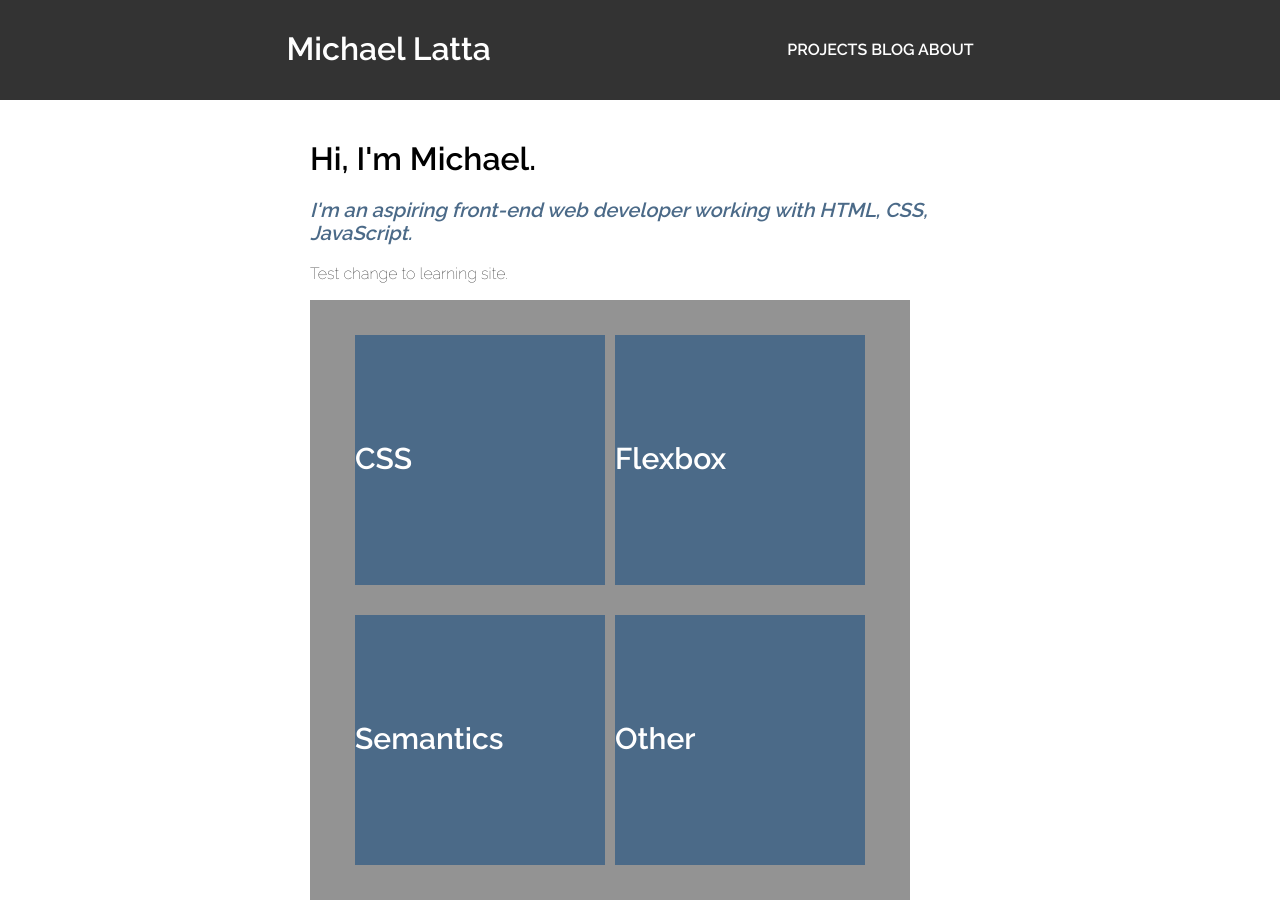
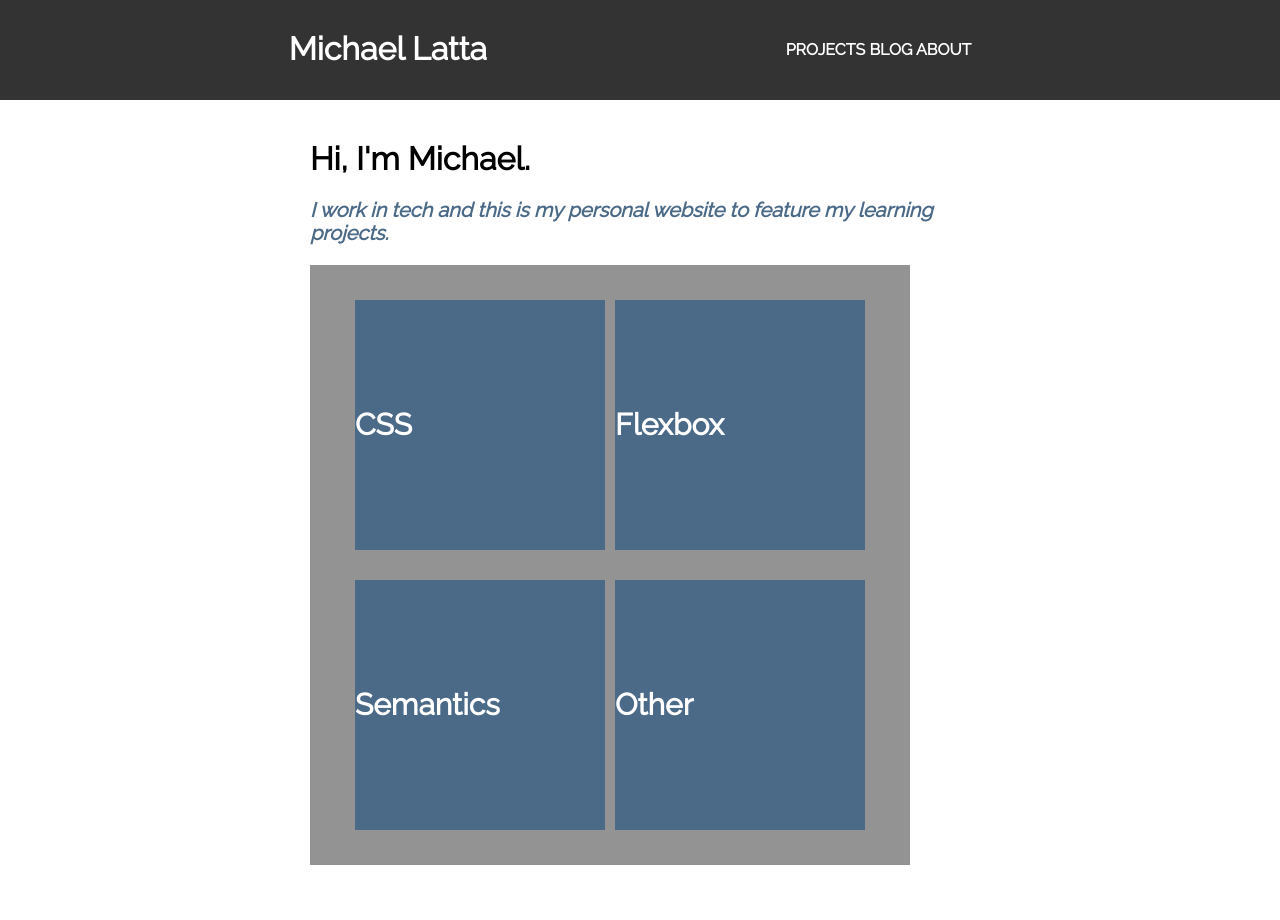
Before and after one commit to michaellatta/michaellatta.github.io, a Jekyll site: the page built from index.html, in a window 1280 px wide. Built offline with Jekyll 4.4.1, drawn with Linux system fonts in a browser that asks for light colours.

```diff
--- a/_includes/head.html
+++ b/_includes/head.html
@@ -11,5 +11,5 @@
   <link href="https://fonts.googleapis.com/css2?family=Antonio:wght@200&display=swap" rel="stylesheet">
   <link href="https://fonts.googleapis.com/css2?family=Open+Sans:wght@300&display=swap" rel="stylesheet">
   <link href="https://fonts.googleapis.com/css2?family=Raleway:wght@100&display=swap" rel="stylesheet">
-  <link href="https://fonts.googleapis.com/css2?family=Raleway:wght@600&display=swap" rel="stylesheet">
+  <link href="https://fonts.googleapis.com/css2?family=Raleway&display=swap" rel="stylesheet">
 </head>
--- a/index.html
+++ b/index.html
@@ -4,9 +4,7 @@ title: Michael Latta
 ---
 
 <h1>Hi, I'm Michael.</h1>
-<p class="home-text">I'm an aspiring front-end web developer working with HTML, CSS, JavaScript.</p>
-
-<p>Test change to learning site.</p>
+<p class="home-text">I work in tech and this is my personal website to feature my learning projects.</p>
 
 <div class="home-flexbox">
   <div class="home-item">
```
